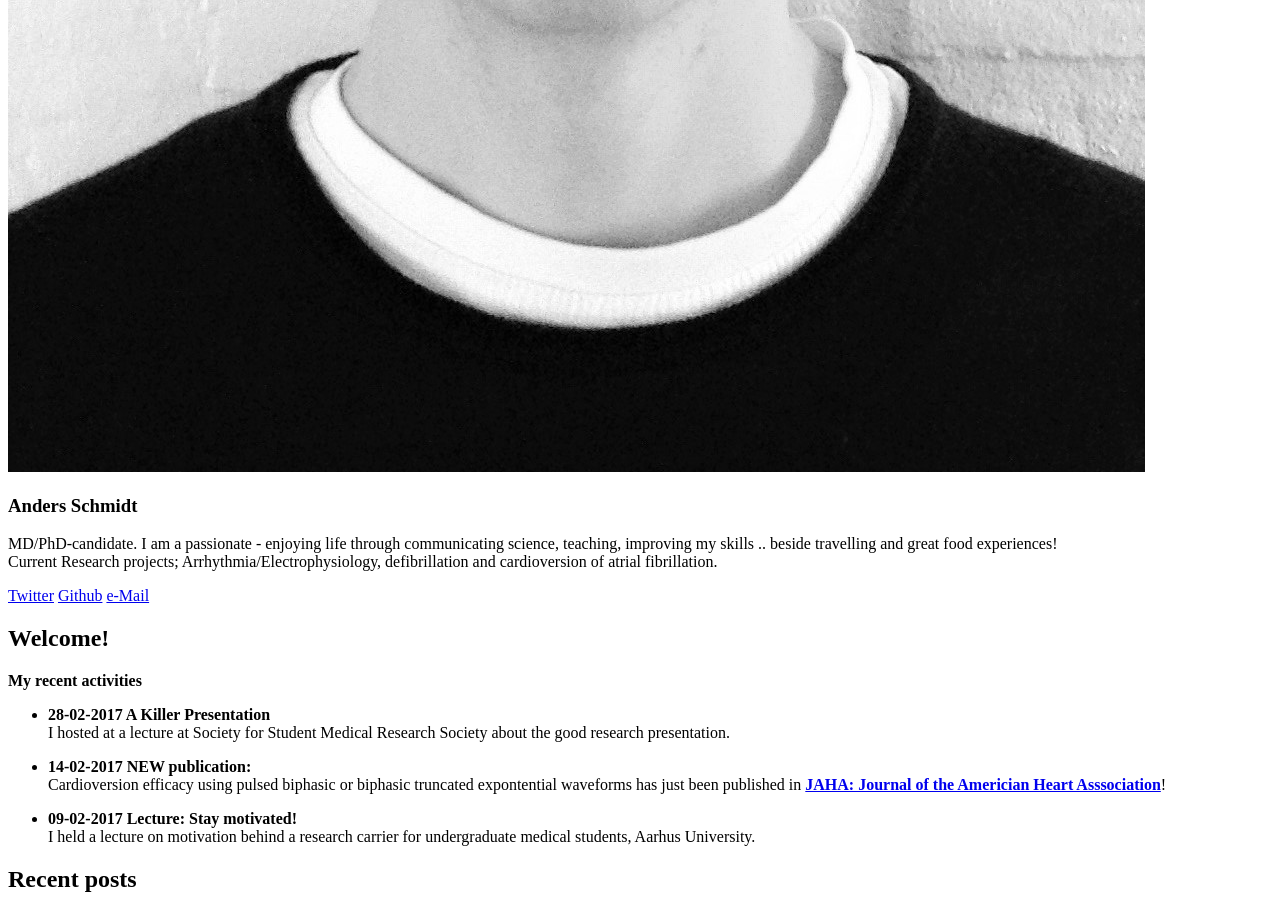
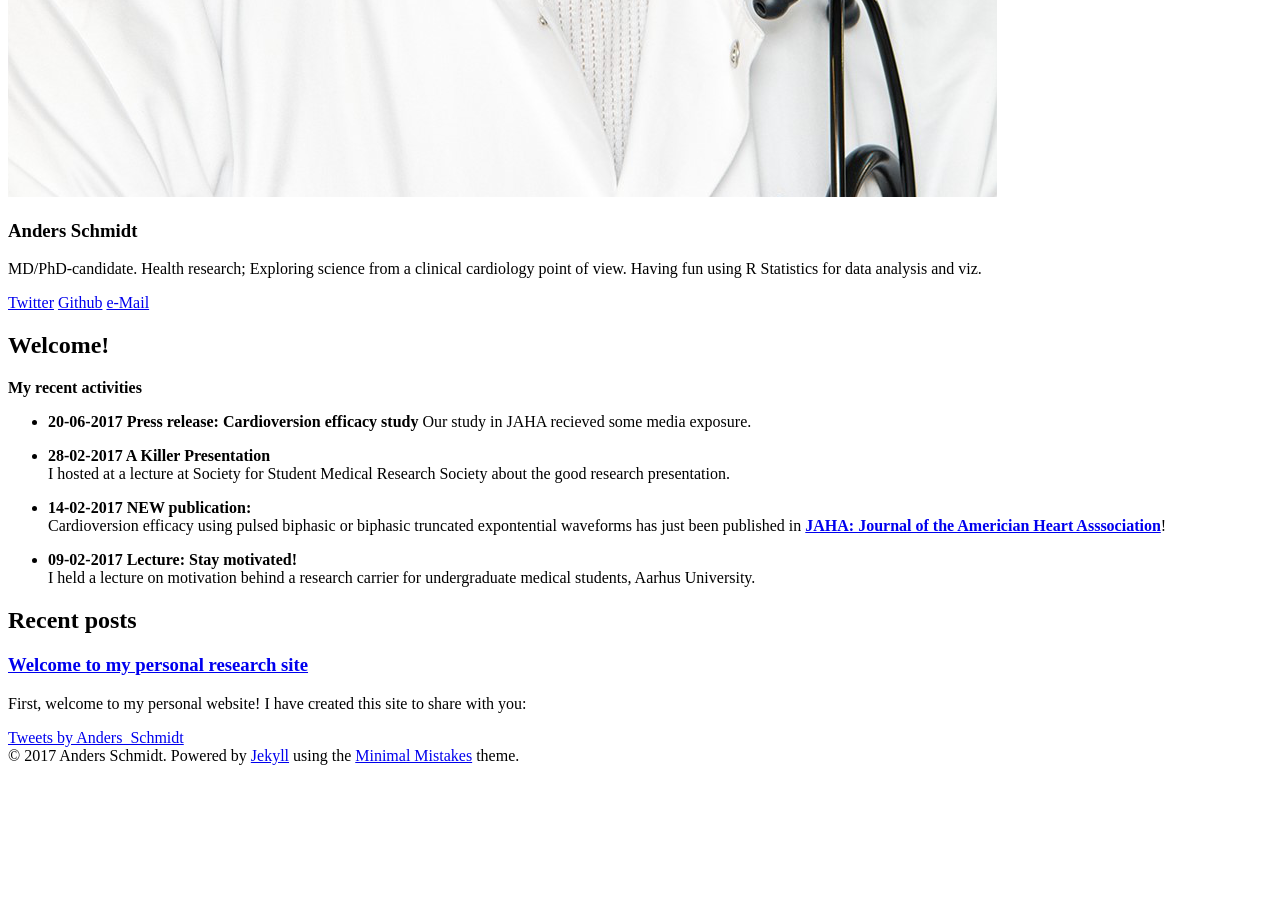
Before and after one commit to ardasnck/ardasnck.github.io, a Jekyll site: the page built from index.md, in a window 1280 px wide and 900 px high, scrolled down 1588 px. Built offline with Jekyll 4.4.1, drawn with Linux system fonts in a browser that asks for light colours; nearby versions of some CDN libraries; comment, search, counter and statistics services are not loaded; after the commit the page ends 2361 px from its top, so only the background shows below that.

Commit message:
change banner

```diff
--- a/_config.yml
+++ b/_config.yml
@@ -9,10 +9,9 @@ url:              //andersschmidt.github.io
 # Owner/author information
 owner:
   name:           Anders Schmidt
-  avatar:         anders.png
+  avatar:         anders.doc.png
   bio:            MD/PhD-candidate.
-                  I am a passionate - enjoying life through communicating science, teaching, improving my skills .. beside travelling and great food experiences! <br>
-                  Current Research projects; Arrhythmia/Electrophysiology, defibrillation and cardioversion of atrial fibrillation.
+                  Health research; Exploring science from a clinical cardiology point of view. Having fun using R Statistics for data analysis and viz.
   email:          as@clin.au.dk
   # Social networking links are used in author-bio sidebar. Update and remove as you like.
   twitter: anders_schmidt
--- a/index.md
+++ b/index.md
@@ -4,9 +4,13 @@ title: Welcome!
 description: "Anders Schmidt's website"
 tags: [Jekyll, theme, responsive, blog, template]
 image:
-  feature: snow.banner.jpg
+  feature: banner1.png
 ---
 **My recent activities**
+
+* **20-06-2017 Press release: Cardioversion efficacy study**
+Our study in JAHA recieved some media exposure.
+
 * **28-02-2017 A Killer Presentation** <br>
 I hosted at a lecture at Society for Student Medical Research Society about the good research presentation.
 
```
Also changed, not shown: images/anders.doc.jpg (added), images/anders.doc.png (added), images/banner1.jpg (added), 1 other file.
